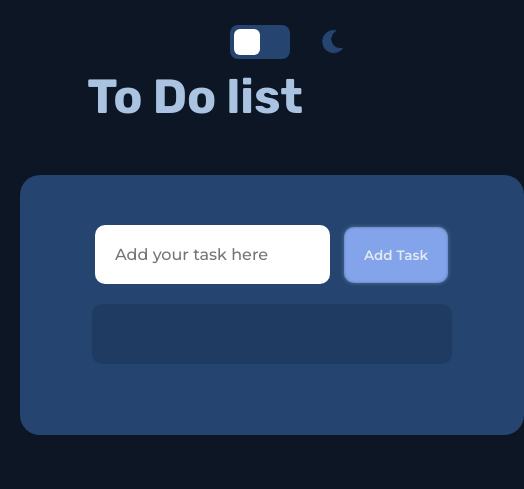
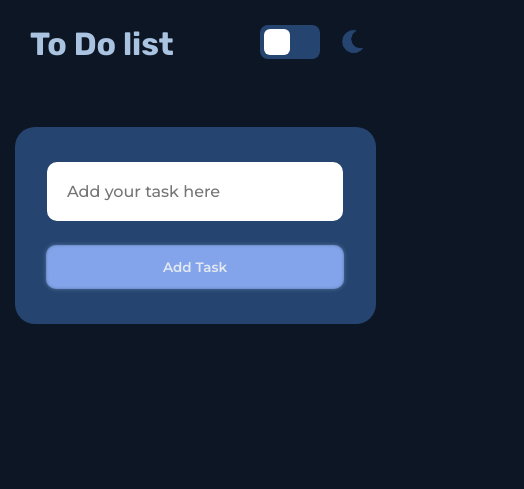
Before and after one commit to ryancangela/new-todolist, a plain HTML site: page index.html in a window 390 px wide. Shown: the whole page, 524 px wide, since content can reach past the window. Drawn offline with nearby package versions, Linux system fonts and the light colour scheme; a web font is replaced by a local one.

Commit message:
more mobile & better empty state

```diff
--- a/default-styles.css
+++ b/default-styles.css
@@ -1,11 +1,3 @@
-/* styles to follow*/
-/**/
-/* Colors*/
-/* #0c1624 */
-/* #14253d */
-/* Fonts */
-/*font-family: 'Rubik Glitch', cursive; */
-
 body {
   background-color: #0c1624;
   margin: auto;
@@ -39,7 +31,7 @@ h2 {
 #form {
   margin: 0 auto;
   background-color: #254470;
-  min-height: 200px;
+  min-height: 100px;
   width: 500px;
   border-radius: 20px;
   padding: 30px 2px;
@@ -81,11 +73,31 @@ h2 {
 
 .todo-list {
   width: 72%;
+  /* width: 72%;
   min-height: 60px;
   background-color: #0c162430;
   margin-left: auto;
   margin-right: auto;
   border-radius: 10px;
+  transition: 750ms; */
+}
+#outputList.todo-list {
+  margin-left: auto;
+  margin-right: auto;
+}
+
+p.todo-list {
+  display: none;
+  transition: 750ms;
+}
+
+p.todo-list [style*="visible"] + .todo-list {
+  display: block;
+  width: 72%;
+  min-height: 60px;
+  background-color: #0c162430;
+  border-radius: 10px;
+  transition: 750ms;
 }
 
 .todo-list p {
@@ -97,6 +109,7 @@ h2 {
   text-align: left;
   padding: 20px 0px 20px 20px;
   transition: 750ms;
+  border-radius: 10px;
 }
 
 span.close {
@@ -189,49 +202,59 @@ input:checked + .slider:before {
   filter: drop-shadow(0 0 8px #1f3a60);
 }
 
-/* flex grid*/
-
-.todo-wrapper {
-  display: -ms-flexbox;
-  display: -webkit-flex;
-  display: flex;
-  -webkit-flex-direction: row;
-  -ms-flex-direction: row;
-  flex-direction: row;
-  -webkit-flex-wrap: wrap;
-  -ms-flex-wrap: wrap;
-  flex-wrap: wrap;
-  -webkit-justify-content: flex-start;
-  -ms-flex-pack: start;
-  justify-content: flex-start;
-  -webkit-align-content: center;
-  -ms-flex-line-pack: center;
-  align-content: center;
-  -webkit-align-items: center;
-  -ms-flex-align: center;
-  align-items: center;
+/* mobile styles */
+@media only screen and (max-width: 600px) {
+  body {
+    width: 100%;
+  }
+  h1 {
+    position: absolute;
+    top: 8px;
+    font-size: 2rem;
+    margin: 2vh auto 5vh auto;
+    left: 30px;
+  }
+  .hero-wrapper {
+    margin: 15vh auto;
+  }
+  #form {
+    width: 90%;
+    padding: 15px 5px;
+  }
+  #todo-input {
+    width: 73%;
+    margin-bottom: 4px;
+  }
+  #submit {
+    width: 85%;
+    padding: 14px;
+    margin-left: auto;
+    margin-right: auto;
+  }
+  #toggle-icon {
+    position: absolute;
+    right: 25px;
+    bottom: 29px;
+    background-image: url(assets/dark-mode-icon.png);
+    height: 100px;
+    background-size: contain;
+    z-index: 99999;
+    background-repeat: no-repeat;
+    height: 25px;
+    width: 25px;
+  }
+  .todo-list {
+    width: 86%;
+    display: none;
+  }
+  .theme-toggle {
+    position: absolute;
+    right: 70px;
+  }
+  .switch {
+    position: relative;
+    display: inline-block;
+    width: 60px;
+    height: 34px;
+  }
 }
-
-.todo-list {
-  -webkit-order: 0;
-  -ms-flex-order: 0;
-  order: 0;
-  -webkit-flex: 0 1 auto;
-  -ms-flex: 0 1 auto;
-  flex: 0 1 auto;
-  -webkit-align-self: auto;
-  -ms-flex-item-align: auto;
-  align-self: auto;
-}
-
-.todo-close {
-  -webkit-order: 0;
-  -ms-flex-order: 0;
-  order: 0;
-  -webkit-flex: 0 1 auto;
-  -ms-flex: 0 1 auto;
-  flex: 0 1 auto;
-  -webkit-align-self: flex-end;
-  -ms-flex-item-align: end;
-  align-self: flex-end;
-}
--- a/index.html
+++ b/index.html
@@ -4,7 +4,9 @@
 <head>
     <meta charset="UTF-8">
     <meta name="viewport" content="width=device-width, initial-scale=1.0">
-
+    <meta name="description" content="Todo List with Theme Toggle">
+    <meta name="keywords" content="HTML, CSS, JavaScript, Dark Mode">
+    <meta name="author" content="Ryan Angela">
     <link rel="icon" type="image/png" sizes="32x32" href="./images/favicon-32x32.png">
     <link rel="stylesheet" href="https://cdnjs.cloudflare.com/ajax/libs/animate.css/4.1.1/animate.min.css" />
     <link rel="preconnect" href="https://fonts.googleapis.com">
@@ -15,7 +17,6 @@
     <link rel="stylesheet" href="fonts.css">
     <script src="./scripts.js"></script>
     <script src="./toggle-theme.js"></script>
-
     <title>Todo List</title>
 
 </head>
@@ -28,9 +29,6 @@
             <span class="slider"></span>
         </label>
 
-
-
-
     </div>
     <h1 id="todoTitle" class="dark-mode">
         To Do list
@@ -38,18 +36,18 @@
     <div class="hero-wrapper">
         <div class="form-wrapper">
 
-
             <div id="form">
-                <input type="text" id="todo-input" alt="" value="" placeholder="Add your task here">
+                <input type="text" id="todo-input" alt="" value="" placeholder="Add your task here"
+                    class="testing-submit">
                 <button id="submit" onclick="inputValue()">Add Task</button>
                 <div class="todo-wrapper">
                     <div class="todo-list" id="outputList">
                         <!--<p class="list-task" value="Bake up some pizza in the brick stove" id="output"></p>-->
+                        </label>
                     </div>
                 </div>
             </div>
         </div>
-
 </body>
 
 </html>
--- a/light-mode.css
+++ b/light-mode.css
@@ -39,3 +39,8 @@ body.light-mode {
   color: #fff;
   transition: 750ms;
 }
+
+.todo-list {
+  background-color: #241a0c30;
+  transition: 750ms;
+}
```
Also changed, not shown: scripts.js (+6 -11 lines), toggle-theme.js (+5 -11 lines).
